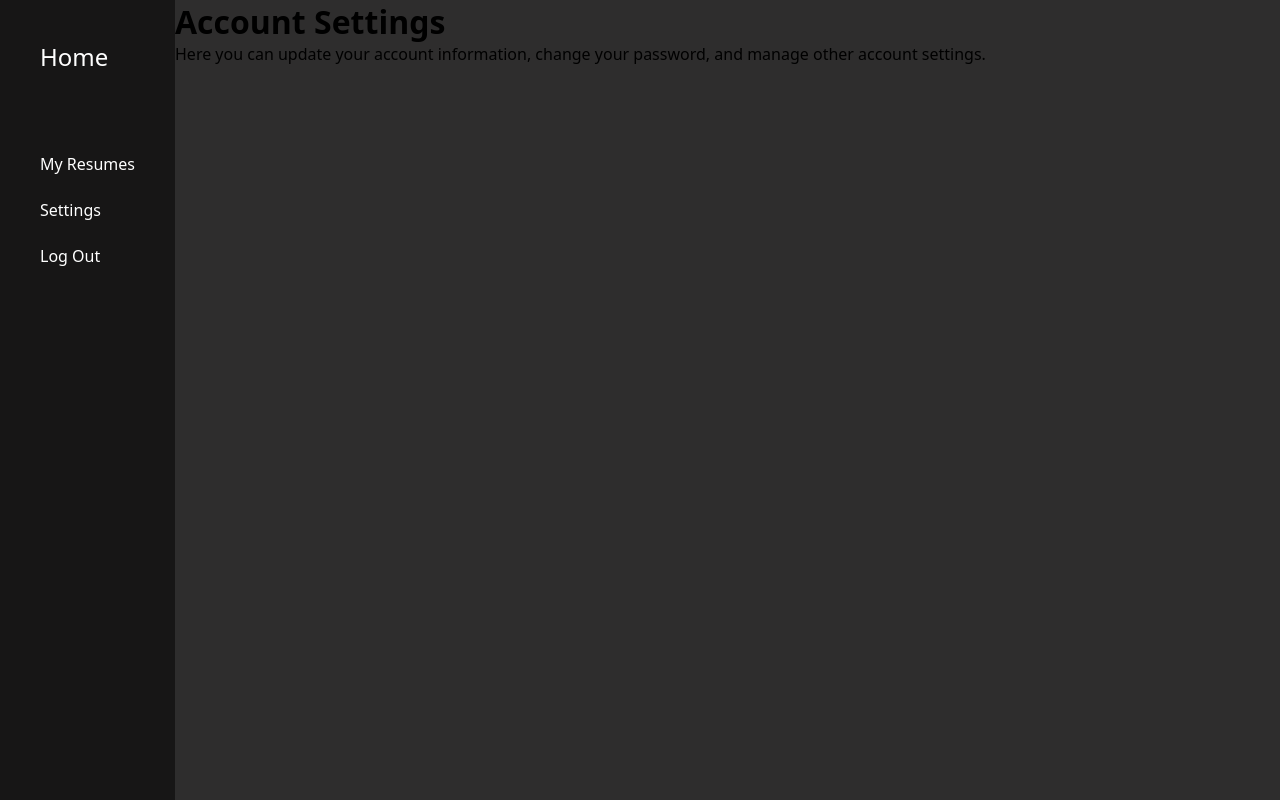
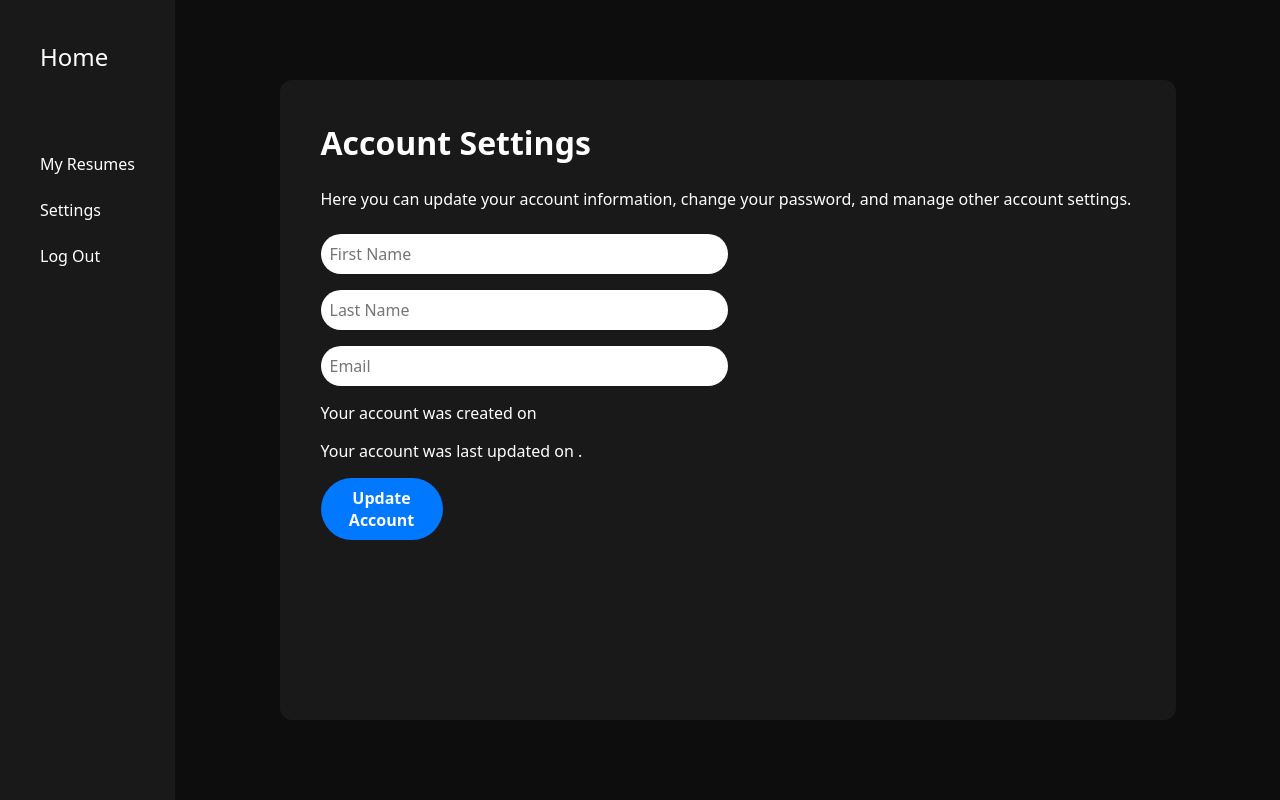
Before and after one commit to connork97/Resume-Builder, a React (Vite) app in the folder client/: page /account/settings in a window 1280 px wide. Built offline with nearby package versions, Linux system fonts and the light colour scheme; no server answers.

Commit message:
added user account editing, currently limited to first name, last name, and email so long as the email is not already taken by another user

```diff
--- a/client/src/pages/Account/Account.jsx
+++ b/client/src/pages/Account/Account.jsx
@@ -1,7 +1,7 @@
 import React from 'react';
 
 import { useSelector, useDispatch } from 'react-redux';
-import { Outlet } from 'react-router-dom';
+import { Outlet, useLocation } from 'react-router-dom';
 
 import AccountOutline from './AccountOutline';
 import UserResumes from './accountPages/UserResumes';
@@ -10,11 +10,19 @@ import styles from './Account.module.css';
 
 const Account = () => {
 
+   const location = useLocation();
+
    const user = useSelector(state => state.user);
    return (
       <div className={styles.accountContainer}>
          <AccountOutline />
          <div className={styles.accountContentWrapper}>
+            {location.pathname === '/account' && (
+               <div className={styles.accountHome}>
+                  <h1>Welcome back {user.firstName}.</h1>
+                  <h2>Thanks for logging in.</h2>
+               </div>
+            )}
             <Outlet />
          </div>
       </div>
--- a/client/src/pages/Account/Account.module.css
+++ b/client/src/pages/Account/Account.module.css
@@ -1,16 +1,18 @@
 .accountContainer {
+   color: white;
+
    height: 100%;
    width: 100%;
    display: flex;
    flex-direction: row;
+   background-color: rgba(0, 0, 0, 0.7);
 }
 
 .accountOutlineWrapper {
-   color: white;
    padding: 10vh 5vh 0 5vh;
    /* padding-top: 15vh; */
    /* padding-left: 5vh; */
-   background-color: rgba(0, 0, 0, 0.5);
+   background-color: rgba(25, 25, 25, 1);
 }
 
 .accountOutlineRow {
@@ -19,6 +21,60 @@
    margin-bottom: 3vh;
 }
 
-.accountOutlineRowSpan {
-   /* cursor: pointer; */
+.accountContentWrapper {
+   width: 70%;
+   margin: 10vh auto;
+   padding: 5vh;
+   background-color: rgba(25, 25, 25, 1);
+   border: 1px solid transparent;
+   border-radius: 1.5vh;
 }
+
+.userResumeRow {
+   display: flex;
+   flex-direction: row;
+   justify-content: space-between;
+   align-items: center;
+   padding: 2vh 0;
+   border-bottom: 1px solid rgba(255, 255, 255, 0.1);
+}
+
+.userResumeRowsWrapper {
+   display: flex;
+   flex-direction: column;
+   margin-top: 3vh;
+}
+
+.accountSettingsForm {
+   display: flex;
+   flex-direction: column;
+   margin-top: 3vh;
+   gap: 2vh;
+   width: 50%;
+   color: black;
+}
+
+.accountSettingsInput {
+   padding: 1vh;
+   border: 1px solid transparent;
+   border-radius: 5vh;
+}
+
+.accountSettingsInput:focus {
+   outline: none;
+}
+
+.accountTimeStampsSpan {
+   color: white;
+}
+
+.submitAccountSettingsButton {
+   width: 30%;
+   padding: 1vh;
+   border: 1px solid transparent;
+   border-radius: 5vh;
+   background-color: rgba(0, 120, 255, 1);
+   color: white;
+   font-weight: bold;
+   cursor: pointer;
+}
--- a/client/src/pages/Account/accountPages/AccountSettings.jsx
+++ b/client/src/pages/Account/accountPages/AccountSettings.jsx
@@ -1,13 +1,124 @@
-import React from 'react';
+import React, { useState, useEffect } from 'react';
+
+import { useSelector, useDispatch } from 'react-redux';
+
+import { updateUser } from '../../../store/userSlice';
+
+import { BASE_URL } from '../../../config';
+
+import styles from '../Account.module.css';
 
 const AccountSettings = () => {
 
+   const dispatch = useDispatch();
+   const user = useSelector(state => state.user);
+
+   const [userFormData, setUserFormData] = useState({
+      firstName: '',
+      lastName: '',
+      email: '',
+      createdAt: '',
+      updatedAt: '',
+      // password: '',
+      // confirmPassword: ''
+   });
+
+   useEffect(() => {
+      if (user) {
+         setUserFormData({
+            firstName: user.firstName || '',
+            lastName: user.lastName || '',
+            email: user.email || '',
+            createdAt: user.createdAt || '',
+            updatedAt: user.updatedAt || '',
+            // password: '',
+            // confirmPassword: ''
+         });
+      }
+   }, [user]);
+
+   const changeUserFormData = (e) => {
+      const { name: field, value } = e.target;
+      setUserFormData({ ...userFormData, [field]: value });
+   };
+
+   const submitUserAccountSettings = async (e) => {
+      e.preventDefault();
+
+      try {
+         const response = await fetch(`${BASE_URL}/user/${user.id}`, {
+            method: 'PUT',
+            headers: {
+               'Content-Type': 'application/json',
+            },
+            credentials: 'include',
+            body: JSON.stringify(userFormData),
+         });
+
+         const data = await response.json();
+         console.log(data);
+
+         if (!response.ok) {
+            throw new Error(data?.error?.message || 'Error updating account settings.');
+         }
+
+         console.log('Account settings updated successfully:', data);
+         dispatch(updateUser(data));
+         alert('Account settings updated successfully.');
+      } catch (error) {
+         console.error(error);
+         alert(error.message || 'Error updating account settings. Please try again.');
+      }
+   };
+
    return (
-      <div>
+      <>
          <h1>Account Settings</h1>
-         <p>Here you can update your account information, change your password, and manage other account settings.</p>
+         <p className={styles.userResumeRowsWrapper}>Here you can update your account information, change your password, and manage other account settings.</p>
+         <form
+            className={styles.accountSettingsForm}
+            onSubmit={(e) => submitUserAccountSettings(e)}
+         >
+            <input
+               className={styles.accountSettingsInput}
+               type='text'
+               name='firstName'
+               value={userFormData.firstName}
+               placeholder='First Name'
+               onChange={changeUserFormData}
+            />
+            <input
+               className={styles.accountSettingsInput}
+               type='text'
+               name='lastName'
+               value={userFormData.lastName}
+               placeholder='Last Name'
+               onChange={changeUserFormData}
+            />
+            <input
+               className={styles.accountSettingsInput}
+               type='email'
+               name='email'
+               value={userFormData.email}
+               placeholder='Email'
+               onChange={changeUserFormData}
+            />
+            <span className={styles.accountTimeStampsSpan}>
+               Your account was created on {userFormData.createdAt}
+            </span>
+            <span className={styles.accountTimeStampsSpan}>
+               Your account was last updated on {userFormData.updatedAt}.
+            </span>
+            <button
+               className={styles.submitAccountSettingsButton}
+               type='submit'
+            >
+               Update Account
+            </button>
+            {/* Future implementation: Password fields for changing password */}
+         </form>
          {/* Future implementation: Form for updating account information and changing password */}
-      </div>
+      </>
    );
 };
 
--- /dev/null
+++ b/client/src/pages/Account/accountPages/UserResumeRow.jsx
@@ -0,0 +1,21 @@
+import React from 'react';
+
+import styles from '../Account.module.css';
+
+const UserResumeRow = ({ resume }) => {
+
+   return (
+      <div className={styles.userResumeRow}>
+         <h2>{resume.title}</h2>
+         <p>Created on: {new Date(resume.createdAt).toLocaleDateString()}</p>
+         <div className={styles.userResumeRowButtons}>
+            <button>View</button>
+            <button>Edit</button>
+            <button>Delete</button>
+         </div>
+         {/* Future implementation: Buttons for viewing, editing, and deleting the resume */}
+      </div>
+   );
+};
+
+export default UserResumeRow;
--- a/client/src/pages/Account/accountPages/UserResumes.jsx
+++ b/client/src/pages/Account/accountPages/UserResumes.jsx
@@ -1,6 +1,8 @@
 import React from 'react';
 
 import { useSelector } from 'react-redux';
+
+import UserResumeRow from './UserResumeRow.jsx';
 
 import styles from '../Account.module.css';
 
@@ -8,12 +10,23 @@ const UserResumes = () => {
 
    const user = useSelector(state => state.user);
 
+   const renderResumes = () => {
+      if (!user.resumes || user.resumes.length === 0) {
+         return <p>You have not created any resumes yet.</p>;
+      }
+
+      return user.resumes.map(resume => (
+         <UserResumeRow key={resume.id} resume={resume} />
+      ));
+   }
+
    return (
-      <div className={styles.userResumesWrapper}>
+      <>
          <h1>My Resumes</h1>
-         <p>Here you can view and manage all of your resumes.</p>
-         {/* Future implementation: List of user's resumes with options to view, edit, or delete each resume */}
-      </div>
+         <div className={styles.userResumeRowsWrapper}>
+            {renderResumes()}
+         </div>
+      </>
    );
 };
 
--- a/client/src/pages/Auth/Login.jsx
+++ b/client/src/pages/Auth/Login.jsx
@@ -1,11 +1,15 @@
 import React, { useState, useEffect } from 'react';
 
 import { useNavigate } from 'react-router-dom';
+import { useDispatch } from 'react-redux';
+
+import { setUser } from '../../store/userSlice';
 
 import styles from './Auth.module.css';
 
 const Login = () => {
    const navigate = useNavigate();
+   const dispatch = useDispatch();
 
    const BASE_URL = 'http://localhost:5555';
 
@@ -40,10 +44,11 @@ const Login = () => {
             throw data.error;
          }
          console.log(`Welcome back`, data)
+         dispatch(setUser(data));
+         navigate('/account');
       } catch (error) {
          console.error('Error: ', error)
       }
-      navigate('/account');
    }
 
    return (
--- a/client/src/store/userSlice.js
+++ b/client/src/store/userSlice.js
@@ -4,7 +4,7 @@ const initialState = {
    id: null,
    firstName: null,
    lastName: null,
-   userName: null,
+   // userName: null,
    email: null,
    createdAt: null,
    updatedAt: null,
@@ -19,7 +19,6 @@ const userSlice = createSlice({
          state.id = action.payload.id;
          state.firstName = action.payload.firstName;
          state.lastName = action.payload.lastName;
-         // state.userName = action.payload.username;
          state.email = action.payload.email;
          state.createdAt = action.payload.createdAt;
          state.updatedAt = action.payload.updatedAt;
@@ -29,15 +28,23 @@ const userSlice = createSlice({
          state.id = null;
          state.firstName = null;
          state.lastName = null;
-         state.userName = null;
          state.email = null;
          state.createdAt = null;
          state.updatedAt = null;
          state.resumes = [];
       },
+      updateUser: (state, action) => {
+         console.log('RUNNING');
+         console.log('Updating user with data:', action.payload);
+         state.firstName = action.payload.firstName || state.firstName;
+         state.lastName = action.payload.lastName || state.lastName;
+         state.email = action.payload.email || state.email;
+         state.createdAt = action.payload.createdAt || state.createdAt;
+         state.updatedAt = action.payload.updatedAt || state.updatedAt;
+      }
    },
 });
 
-export const { setUser, clearUser } = userSlice.actions;
+export const { setUser, clearUser, updateUser } = userSlice.actions;
 
 export default userSlice.reducer;
```
Also changed, not shown: 1 other file (tests, documents, lock files or other folders).
